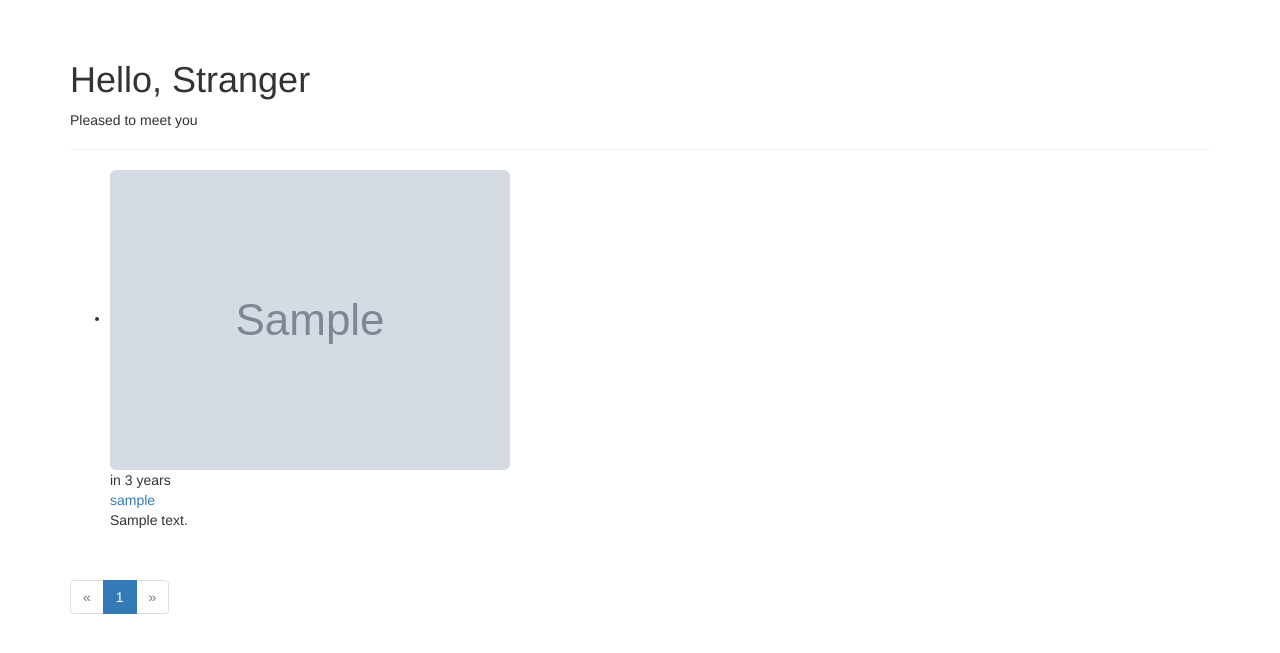
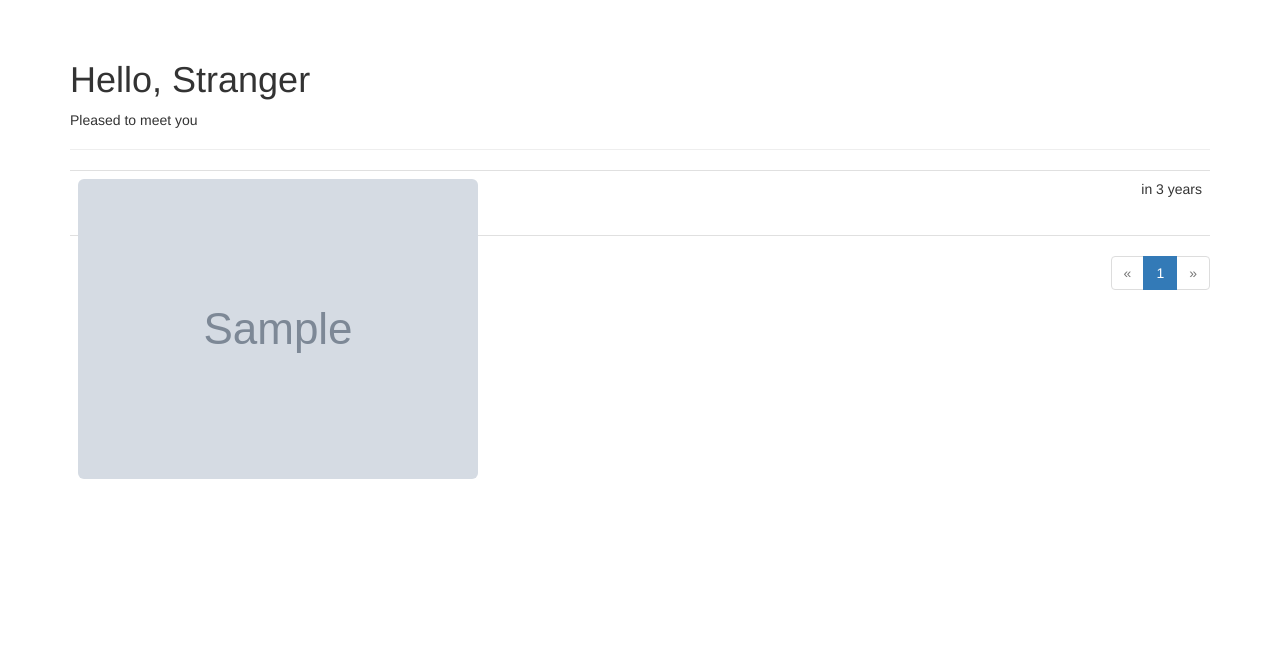
Before and after one commit to MrLi008/pycodingpractice, a Python web app: template pyflaskpractice/blogsys/app_blog/templates/index.html in a window 1280 px wide. Shown: the part 52-705 px from the top of the page. Run offline with Jinja, Linux system fonts and the light colour scheme; the template is opened without the code that fills it: most values are stand-ins (such as "Sample title", 1, 10 or a date in 2020); some libraries are stand-ins or nearby versions.

```diff
--- a/pyflaskpractice/blogsys/app_blog/mainofindex/forms.py
+++ b/pyflaskpractice/blogsys/app_blog/mainofindex/forms.py
@@ -37,7 +37,7 @@ class EditProfileAdminForm(FlaskForm):
 
     def __init__(self, user, *args, **kwargs):
         super(EditProfileAdminForm, self).__init__(*args, **kwargs)
-        self.role.choices = [(role.id, role.name) for role in Role.query.filter_by(Role.name).all()]
+        self.role.choices = [(role.id, role.name) for role in Role.query.order_by(Role.name).all()]
         self.user = user
 
     def validate_email(self, field):
--- /dev/null
+++ b/pyflaskpractice/blogsys/app_blog/static/styles.css
@@ -0,0 +1,39 @@
+.profile-thumbnail {
+    position: absolute;
+}
+.profile-header {
+    min-height: 260px;
+    margin-left: 280px;
+}
+ul.posts {
+    list-style-type: none;
+    padding: 0px;
+    margin: 16px 0px 0px 0px;
+    border-top: 1px solid #e0e0e0;
+}
+ul.posts li.post {
+    padding: 8px;
+    border-bottom: 1px solid #e0e0e0;
+}
+ul.posts li.post:hover {
+    background-color: #f0f0f0;
+}
+div.post-date {
+    float: right;
+}
+div.post-author {
+    font-weight: bold;
+}
+div.post-thumbnail {
+    position: absolute;
+}
+div.post-content {
+    margin-left: 48px;
+    min-height: 48px;
+}
+div.pagination {
+    width: 100%;
+    text-align: right;
+    padding: 0px;
+    margin: 0px;
+}
--- a/pyflaskpractice/blogsys/app_blog/templates/_posts.html
+++ b/pyflaskpractice/blogsys/app_blog/templates/_posts.html
@@ -4,7 +4,7 @@
         <div class="post-thumbnail">
             <a href="{{ url_for('.user', username=post.author.username) }}">
                 <img class="img-rounded profile-thumbnail"
-                     src="{{ post.author.gravatar(size=40) }}"/>
+                     src="{{ post.author.gravatar(size=5) }}"/>
             </a>
         </div>
         <div class="post-content">
```
Also changed, not shown: pyflaskpractice/blogsys/app_blog/mainofindex/views.py (+5 -4 lines), pyflaskpractice/blogsys/app_blog/models.py (+18 -10 lines), pyflaskpractice/blogsys/tests/test_user_model.py (+2 -0 lines).
